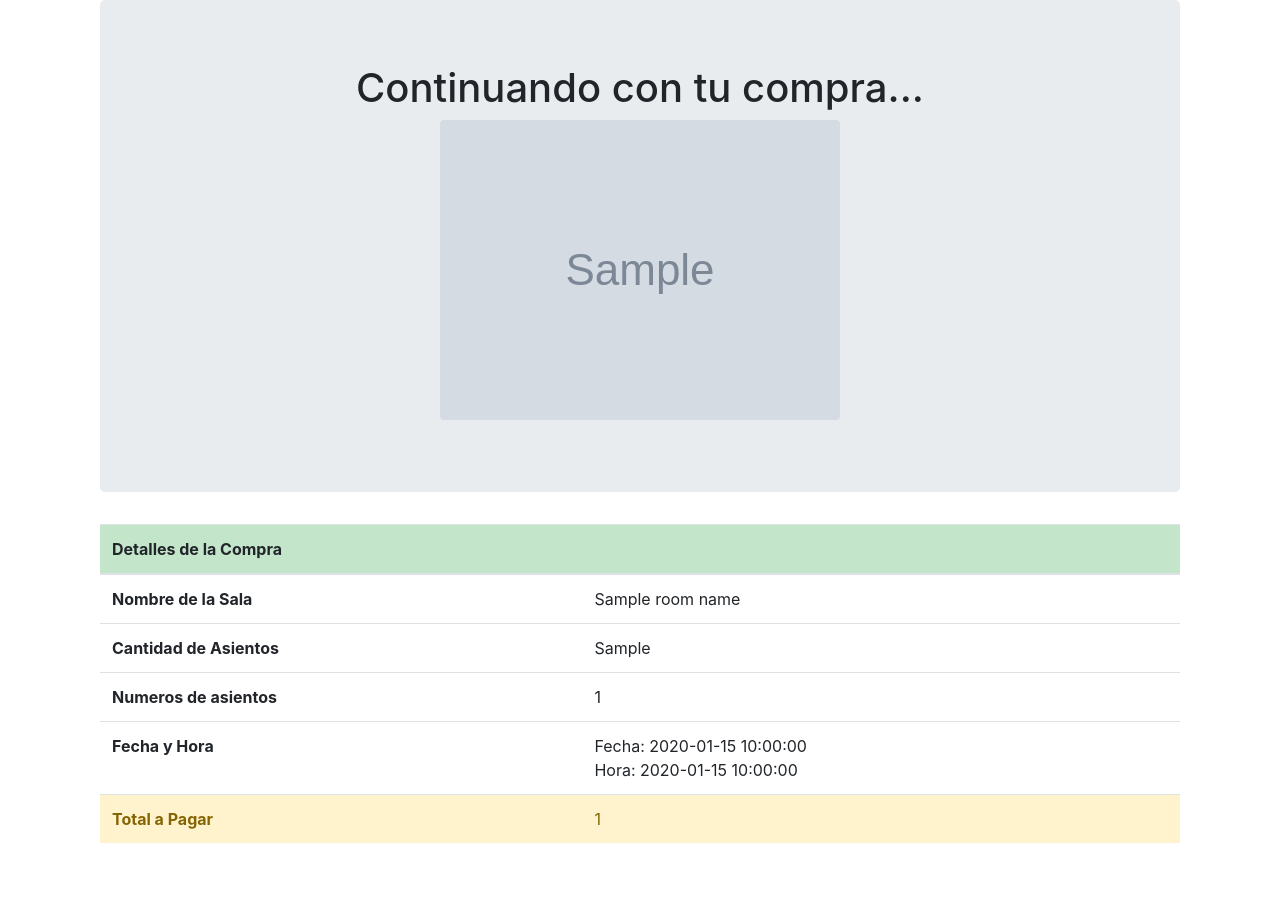
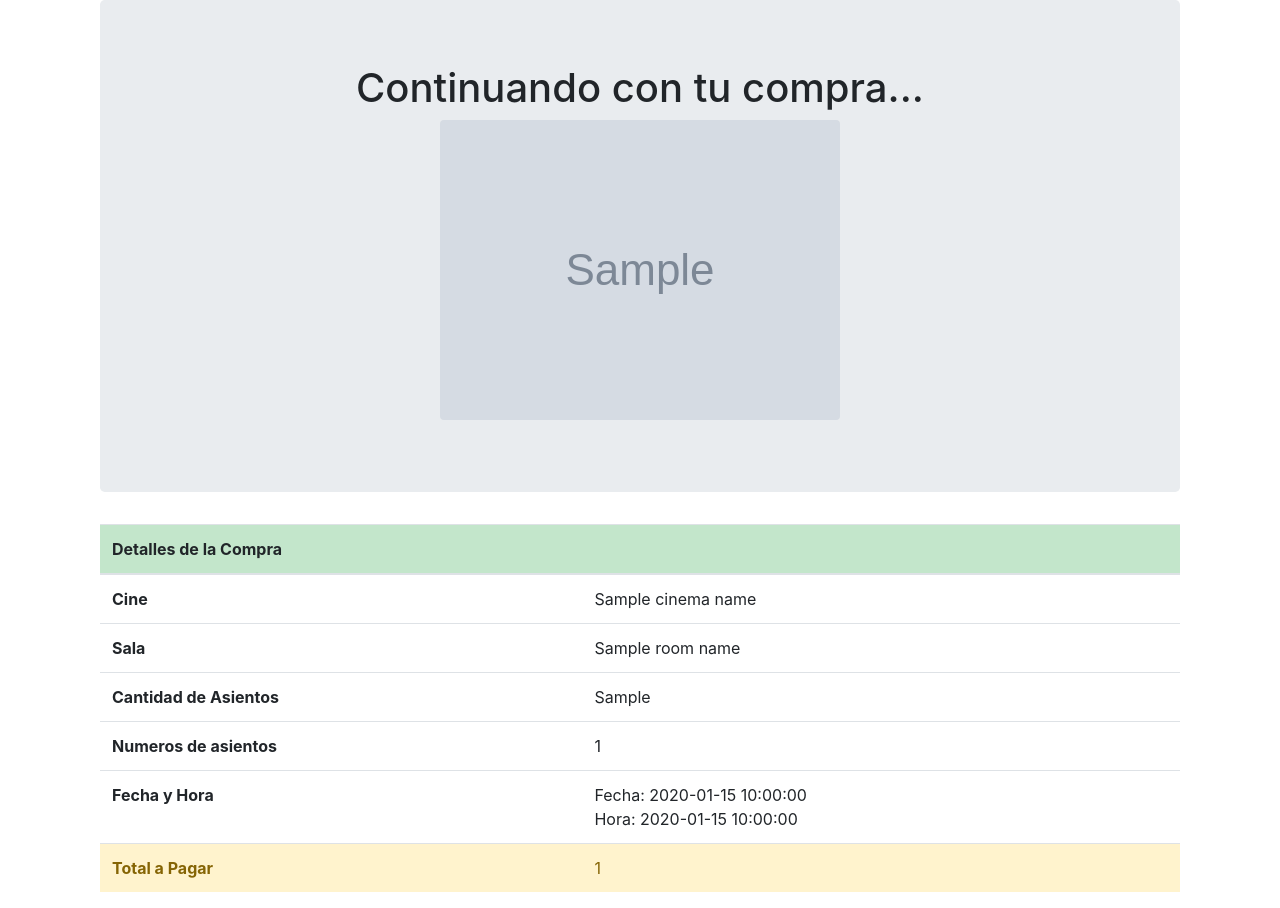
Before and after one commit to ILopez2/Proyecto-cines-programacion-2019, a PHP site: template views/BuyTicket.php in a window 1280 px wide. Before the commit the page ends 843 px from the top, so only its background shows below. Run offline with PHP 8.4, Linux system fonts and the light colour scheme; the template is opened without the code that fills it: most values are stand-ins (such as "Sample title", 1, 10 or a date in 2020); grey boxes marked "Sample" are stand-in pictures; some libraries are stand-ins or nearby versions.

Commit message:
Se muestra el cine en la compra

```diff
--- a/controllers/ViewsController.php
+++ b/controllers/ViewsController.php
@@ -181,7 +181,6 @@
             $genres=$search->getAllGenres();
             $seatController=new SeatCon();
             $seats= $seatController->getForFunction($functionId);
-            array_push($seats,null);
             include_once(VIEWS.'/header.php');
             include_once(VIEWS.'/nav.php');
             include_once(VIEWS.'/SelectSeat.php');
@@ -211,6 +210,7 @@
             $room=$daoCinemaRoom->getForID($function->getCinemaRoom());
             $roomName=$room->getName();
             $cinema=$daoCinema->getForID2($function->getCinema());
+            $cinemaName=$cinema->getName();
             $totalPrice = ($cinema->getTicketCost())*($quantityTickets);
             $user = $daoUser->getForID($_SESSION['userLogedIn']->getEmail());
             $userId=$user->getID();
--- a/views/BuyTicket.php
+++ b/views/BuyTicket.php
@@ -33,7 +33,11 @@
             </thead>
             <tbody>
                 <tr>
-                <th scope="row">Nombre de la Sala</th>
+                <th scope="row">Cine</th>
+                <td colspan="3"><?php echo $cinemaName;?></td>
+                </tr>
+                <tr>
+                <th scope="row">Sala</th>
                 <td colspan="3"><?php echo $roomName;?></td>
                 </tr>
                 <tr>
--- a/views/SelectSeat.php
+++ b/views/SelectSeat.php
@@ -21,7 +21,7 @@
                         <tr>
             <?php
                             for($i=0;$i<10;$i++){
-                                if($seats[$j]!=null){
+                                if(!empty($seats[$j])){
 
                                     if($seats[$j]->getOccupied()==false){
             ?>
@@ -29,8 +29,8 @@
                                     <td scope="row" >
                                         <label for="<?php echo $seats[$j]->getId();?>">
                                             <img src="http://img.fenixzone.net/i/R741tfz.png">
+                                            <input type="hidden" name="functionId" value="<?php echo $functionId;?>">
                                             <input type="checkbox" name="seats[]" id="<?php echo $seats[$j]->getId();?>"value="<?php echo $seats[$j]->getId();?>"/>
-                                            <input type="hidden" name="functionId" value="<?php echo $functionId;?>">
                                         </label>
                                     </td>
 
```
